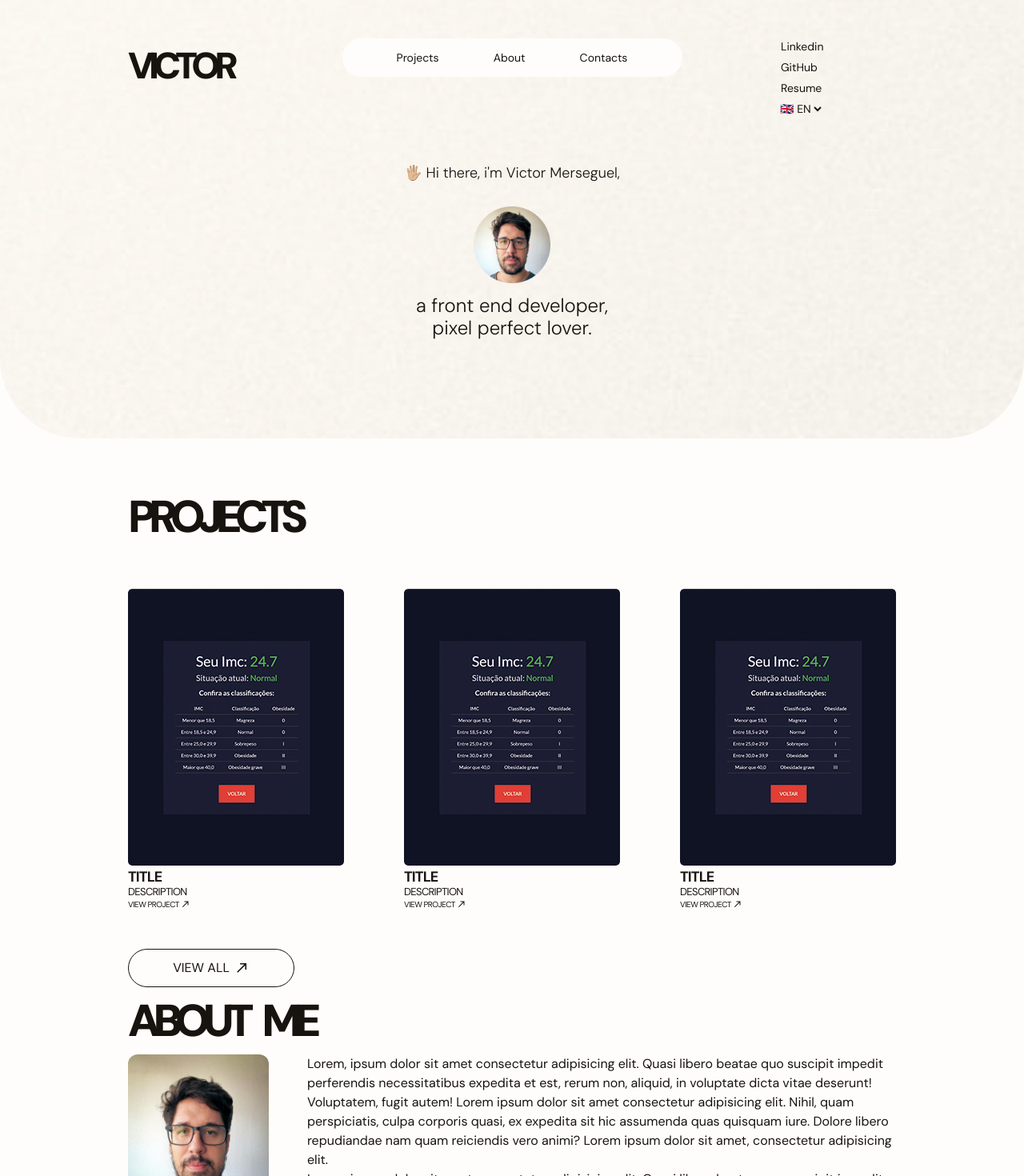
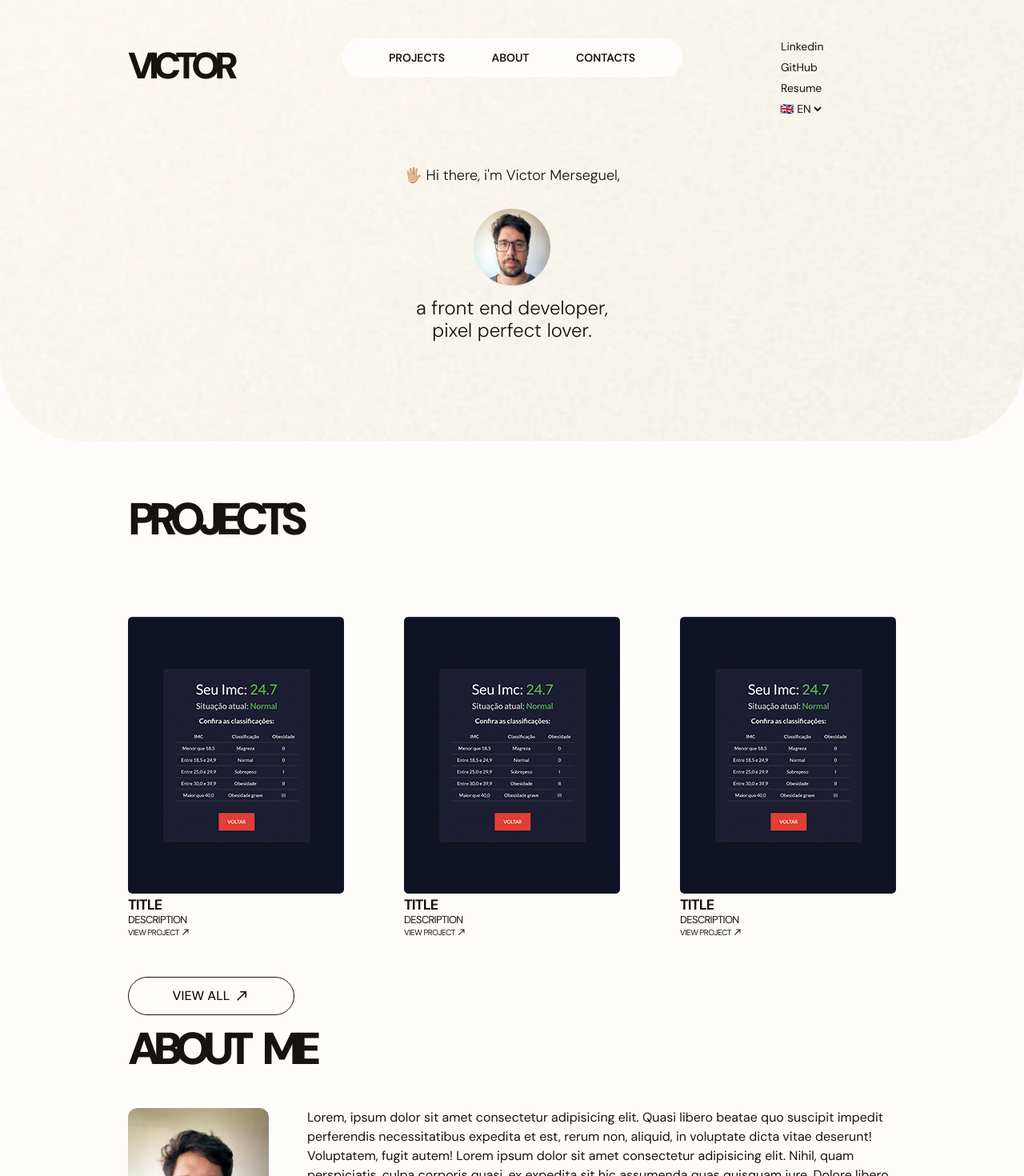
Before and after one commit to victormerseguel/portfolio, a Next.js app: page /en in a window 1280 px wide. Shown: the top 1470 px of the page at 80% size. Built offline with nearby package versions, Linux system fonts and the light colour scheme.

Commit message:
refactor: adapt css and logical

```diff
--- a/src/app/components/header/header.tsx
+++ b/src/app/components/header/header.tsx
@@ -6,7 +6,7 @@ const Header = () => {
 
   return (
     <header
-      className="bg-fixed bg-center bg-no-repeat bg-cover rounded-br-[100px] rounded-bl-[100px] pb-24 pl-5 pr-5"
+      className="bg-fixed bg-center bg-no-repeat bg-cover rounded-b-[100px] pb-24 px-5"
       style={{ backgroundImage: 'url("/bg-grain.jpg")' }}
     >
       <div className="content">
--- a/src/app/components/header/nav-items.tsx
+++ b/src/app/components/header/nav-items.tsx
@@ -8,7 +8,10 @@ const NavItems = () => {
   return (
     <ul className="flex justify-evenly items-center h-12 w-[425px] rounded-full bg-background text-sm mr-auto">
       {links.map((link, i) => (
-        <li className="cursor-pointer hover:opacity-70" key={i}>
+        <li
+          className="uppercase font-semibold cursor-pointer hover:opacity-70"
+          key={i}
+        >
           <Link href={`/#${link}`}>{t(`links.${link}`)}</Link>
         </li>
       ))}
--- a/src/app/components/ui/button.tsx
+++ b/src/app/components/ui/button.tsx
@@ -1,21 +1,23 @@
-import NorthEastArrow from "./icons/north-east-arrow-icon";
-
 type ButtonProps = {
   text: string;
   image?: React.ReactElement;
   reversed?: boolean;
+  dark?: boolean;
 };
 
-const Button = ({ text, image, reversed }: ButtonProps) => {
+const Button = ({ text, image, reversed, dark }: ButtonProps) => {
+  const isReversed = reversed ? "flex-row-reverse" : "flex-row";
+  const isDark = dark ? "bg-foreground text-background" : "";
+
   return (
-    <div
-      className={`flex ${
-        reversed ? "flex-row-reverse" : "flex-row"
-      } justify-center items-center gap-1.5 max-w-52 h-12 border border-[--foregraound] rounded-full cursor-pointer hover:opacity-70`}
+    <button
+      className={`flex justify-center items-center gap-1.5 min-w-52 h-12 px-6
+        border border-[--foregraound] rounded-full cursor-pointer hover:opacity-70
+        ${isReversed} ${isDark}`}
     >
-      <p className="uppercase">{text}</p>
+      <p className="uppercase font-medium">{text}</p>
       {image}
-    </div>
+    </button>
   );
 };
 
--- a/src/app/components/ui/titles.tsx
+++ b/src/app/components/ui/titles.tsx
@@ -3,18 +3,19 @@ import { useTranslations } from "next-intl";
 type TitlesProps = {
   text: string;
   small?: boolean;
+  right?: boolean;
 };
 
-const Titles = ({ small, text }: TitlesProps) => {
+const Titles = ({ small, text, right }: TitlesProps) => {
   const t = useTranslations("Header");
   const sm = 46;
   const def = 56;
 
   return (
     <div
-      className={`uppercase font-black ${
+      className={`uppercase font-black mb-8 ${
         small ? "text-[46px] tracking-[-7px]" : "text-[56px] tracking-[-9px]"
-      }`}
+      } ${right ? "justify-self-end" : ""}`}
       style={{ wordSpacing: `${small ? "10px" : "15px"}` }}
     >
       {text}
```
